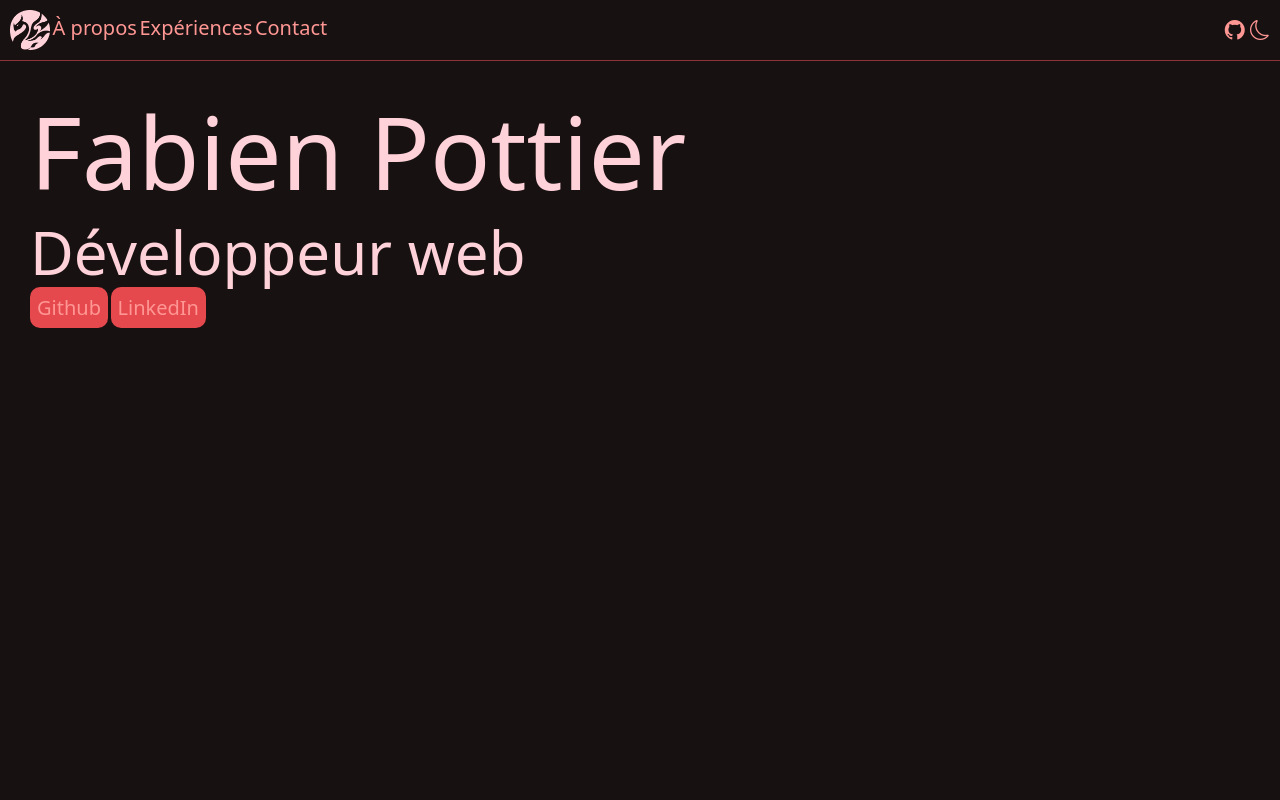
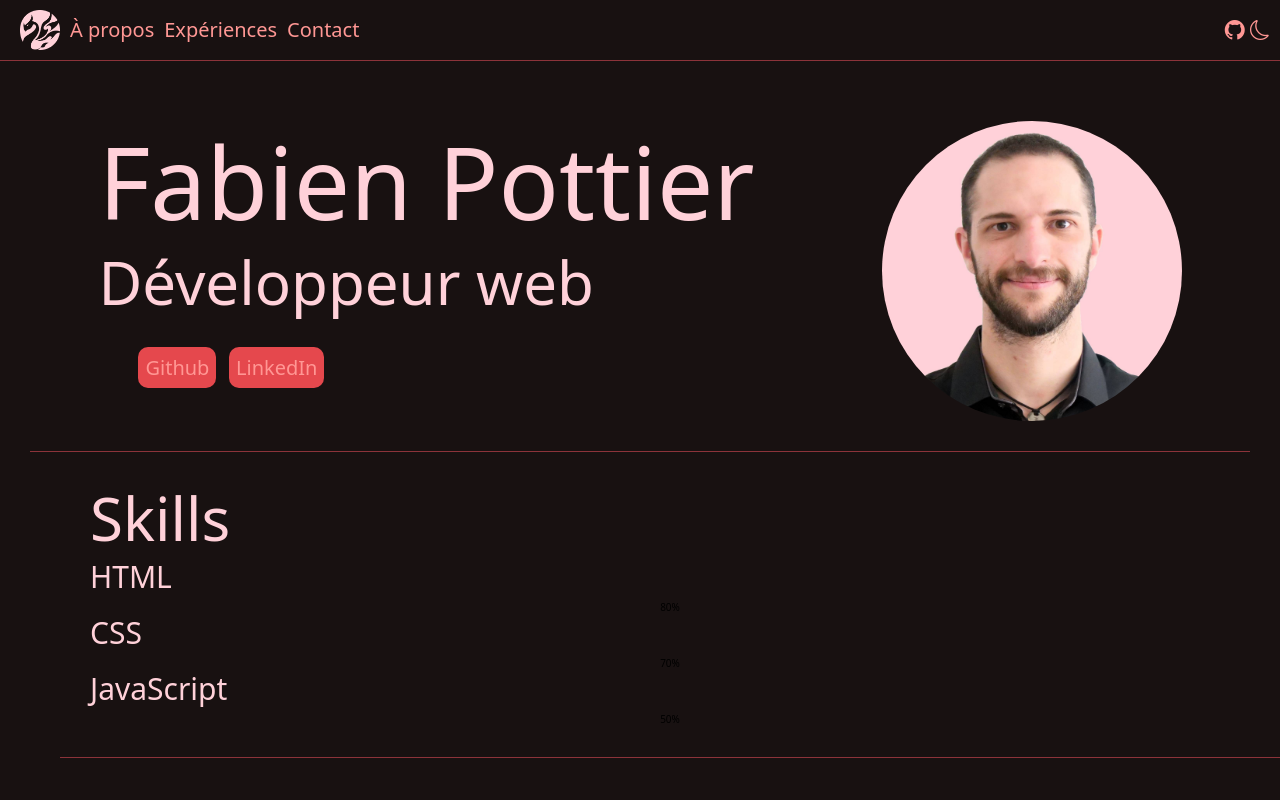
Before and after one commit to Grimneel/Portfolio_Fabien_Pottier, a PHP site: page / in a window 1280 px wide. Run offline with PHP 8.4, Linux system fonts and the light colour scheme.

Commit message:
portfolio  wip

```diff
--- a/assets/css/style.css
+++ b/assets/css/style.css
@@ -1,8 +1,11 @@
+/* **************************************** Style générale de ma page **************************************** */
 * {
     box-sizing: border-box;
     text-decoration: none !important;
     font-weight: none;
     color: black;
+    margin: 0;
+    padding: 0;
 }
 
 :Root{
@@ -22,13 +25,29 @@
     padding: 3rem;
 }
 
+h1 {
+    font-size: 10rem;
+    color: var(--tiltes-color);
+}
+
+h3 {
+    font-size: 6rem;
+    color: var(--tiltes-color);
+}
+
+h4 {
+    font-size: 3rem;
+    color: var(--tiltes-color);
+}
+/* **************************************** Style du HEADER **************************************** */
+
+nav {
+    border-bottom: solid 1px #8c333a;
+}
+
 a, i {
     color: var(--ohter-text-color);
     font-size: 2rem;
-}
-
-nav {
-    border-bottom: solid 1px #8c333a;
 }
 
 .logo {
@@ -40,15 +59,19 @@
     width: 30px;
     height: 30px;
 }
+/* **************************************** Style générale du MAIN **************************************** */
 
-h1 {
-    font-size: 10rem;
-    color: var(--tiltes-color);
+/* *************** Style de la SECTION 1 *************** */
+
+
+.section1, .section2 {
+    width: 100%;
+    border-bottom: solid 1px #8c333a;
 }
 
-h3 {
-    font-size: 6rem;
-    color: var(--tiltes-color);
+.pp-main {
+    width: 300px;
+    border-radius: 50%;
 }
 
 .social {
@@ -57,3 +80,41 @@
     border-radius: 10px;
     text-align: center;
 }
+/* *************** Style de la SECTION 2 *************** */
+
+.section2 {
+    padding-left: 10px;
+}
+
+.container {
+    height: 100vh;
+    display: flex;
+    align-items: start;
+    justify-content: start;
+    flex-direction: column;
+    background-color: white;
+
+}
+
+.container .progress-container {
+    margin-bottom: 25px;
+}
+
+/* .container .progress-container h4{
+    margin-bottom: 0 0 15px 15px;
+    letter-spacing: .5px;
+} */
+
+.container .progress-container .progress-bar {
+    position: relative;
+    width: 500px;
+    height: 30px;
+    border-radius: 30px;
+    background-color: white;
+    box-shadow: 3px 4px 5px 0px var(--tiltes-color);
+
+}
+
+.container .progress-container .progress-bar span {
+
+}
--- a/index.html
+++ b/index.html
@@ -20,11 +20,11 @@
     <body>
         <header>
             <!-- navbar -->
-            <nav class="d-flex justify-content-between align-items-center">
-                <div class="m-3">
-                    <a href="index.html"><img src="assets/img/Vector.png" alt="Logo du site portfolio" class="logo"></a>
+            <nav class="d-flex flex justify-content-between align-items-center">
+                <div class="m-3 d-flex flex justify-content-between align-items-center">
+                    <a href="index.html"><img src="assets/img/Vector.png" alt="Logo du site portfolio" class="logo mx-3"></a>
                     <a href="about.html">À propos</a>
-                    <a href="experiences.html">Expériences</a>
+                    <a href="experiences.html" class="mx-3">Expériences</a>
                     <a href="contact.html">Contact</a>
                 </div>
                 <div class="m-3">
@@ -36,23 +36,48 @@
             </nav>
         </header>
         <main>
-            <div>
-                <div  class="d-flex flex-column">
-                    <h1>Fabien Pottier</h1>
-                    <h3>Développeur web</h3>
+            <div class="section1 px-2 py-5">
+                <div class="d-flex flex justify-content-around">
+                    <div class="d-flex flex-column">
+                        <h1>Fabien Pottier</h1>
+                        <h3>Développeur web</h3>
+                        <div class="m-5">
+                            <a href="https://github.com/Grimneel" target="_blank" class="social mx-3" >Github</a>
+                            <a href="" target="_blank" class="social">LinkedIn</a>
+                        </div>
+                    </div>
                     <div>
-                        <a href="https://github.com/Grimneel" target="_blank" class="social" >Github</a>
-                        <a href="" target="_blank" class="social">LinkedIn</a>
+                        <img src="assets/img/P1133662 (1).jpg" alt="ma photo" class="pp-main">
                     </div>
                 </div>
-
+            </div>
+            <div class="section2 p-5 mx-5">
+                <h3>Skills</h3>
+                <div class="progress-container">
+                    <h4>HTML</h4>
+                    <div class="progress-bar">
+                        <span data-width="80%">80%</span>
+                    </div>
+                </div>
+                <div class="progress-container">
+                    <h4>CSS</h4>
+                    <div class="progress-bar">
+                        <span data-width="70%">70%</span>
+                    </div>
+                </div>
+                <div class="progress-container">
+                    <h4>JavaScript</h4>
+                    <div class="progress-bar">
+                        <span data-width="50%">50%</span>
+                    </div>
+                </div>
             </div>
 
 
 
         </main>
         <footer>
-            <!-- place footer here -->
+            <!-- h5lace footer here -->
         </footer>
         <!-- Bootstrap JavaScript Libraries -->
         <script src="https://cdn.jsdelivr.net/npm/@popperjs/core@2.11.8/dist/umd/popper.min.js" integrity="sha384-I7E8VVD/ismYTF4hNIPjVp/Zjvgyol6VFvRkX/vR+Vc4jQkC+hVqc2pM8ODewa9r" crossorigin="anonymous"></script>
```
